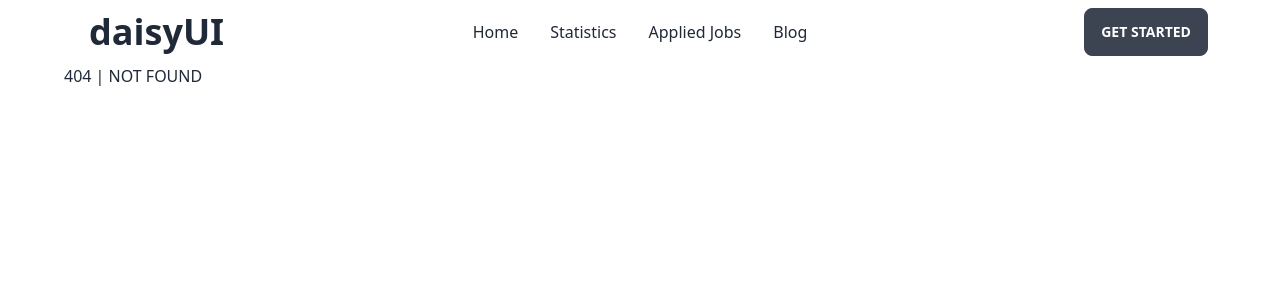
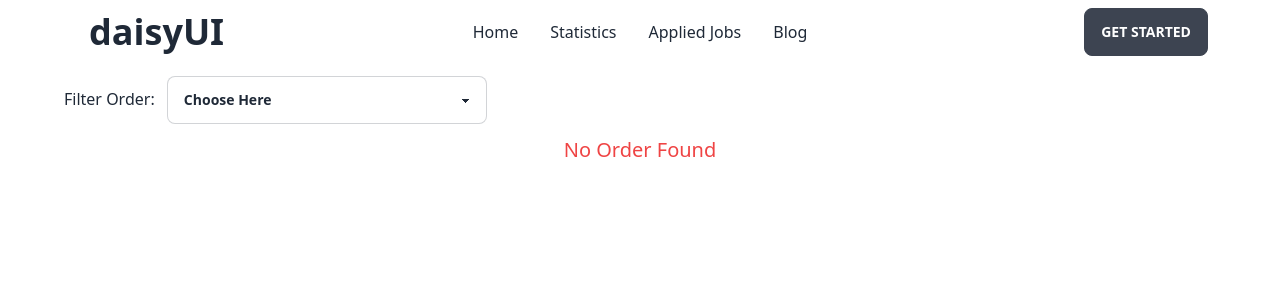
Before and after one commit to Mohammad-Ali-404/career-hub-7, a React (Vite) app: page /jobs in a window 1280 px wide. Before the commit this address had no page. Shown: the top 300 px of the page. Built offline with nearby package versions, Linux system fonts and the light colour scheme.

Commit message:
setup applied job

```diff
--- a/public/featuredJobs.json
+++ b/public/featuredJobs.json
@@ -52,8 +52,8 @@
         "image":"https://i.ibb.co/48qXF9X/tesla-9-1.png",
         "job_title":"Graphic Designer",
         "company_name":"TESLA",
-        "time":"Onsite",
-        "work_area":"Part-time",
+        "time":"Part-time",
+        "work_area":"Onsite",
         "address":"Los Angeles",
         "salary":"$30K - $40K",
         "job_description":" We are looking for a talented graphic designer to help us create visual designs for our clients. The ideal candidate will have strong creative skills and a portfolio of work showcasing their design abilities.",
--- /dev/null
+++ b/src/Pages/AppliedJobs/AppliedJobs.jsx
@@ -0,0 +1,49 @@
+import React, { useEffect, useState } from 'react';
+import SingleFeaturedJobs from '../../components/SingleFeaturedJobs';
+
+const AppliedJobs = () => {
+    const [jobs, setJobs] = useState([]);
+    const [filterJob, setFilterJob] = useState([]);
+    useEffect(() => {
+        const storedData = JSON.parse(localStorage.getItem("jobs"));
+        if (storedData) {
+            setJobs(storedData);
+          setFilterJob(storedData);
+        }
+      }, []);
+
+    const handleFilterJob = (event) => {
+        const value = event.target.value;
+        const filterData = jobs.filter((item) => item.work_area == value );
+        setFilterJob(filterData)
+      }
+    return (
+        <div>
+            <div className="my-3">
+                <label htmlFor="">Filter Order: </label>
+                <select onChange={handleFilterJob} className="select select-bordered w-full max-w-xs ml-2">
+                <option disabled selected>
+                    Choose Here
+                </option>
+                <option value="Remote">Remote</option>
+                <option value="Onsite">On site</option>
+                </select>
+            </div>
+            <div className='w-full'>
+            {filterJob.length > 0 ? (
+                filterJob?.map((jobs) => (
+                <div className="my-4 w-full">
+
+                        <SingleFeaturedJobs featuredJob ={jobs}/>
+
+                </div>
+                ))
+            ) : (
+        <h1 className="text-xl text-center text-red-500">No Order Found</h1>
+      )}
+            </div>
+        </div>
+    );
+};
+
+export default AppliedJobs;
--- a/src/main.jsx
+++ b/src/main.jsx
@@ -12,6 +12,7 @@ import Chart from './Pages/Chart/Chart';
 import Blog from './Pages/Blog/Blog';
 import NotFound from './Pages/NotFound/NotFound';
 import FeaturedJobDetails from './components/FeaturedJobDetails/FeaturedJobDetails';
+import AppliedJobs from './Pages/AppliedJobs/AppliedJobs';
 
 const router = createBrowserRouter([
   {
@@ -31,6 +32,10 @@ const router = createBrowserRouter([
      {
       path:"/blog",
       element:<Blog></Blog>
+     },
+     {
+      path:"/jobs",
+      element:<AppliedJobs></AppliedJobs>
      },
      {
       path:'featuredJob/:jobId',
```
